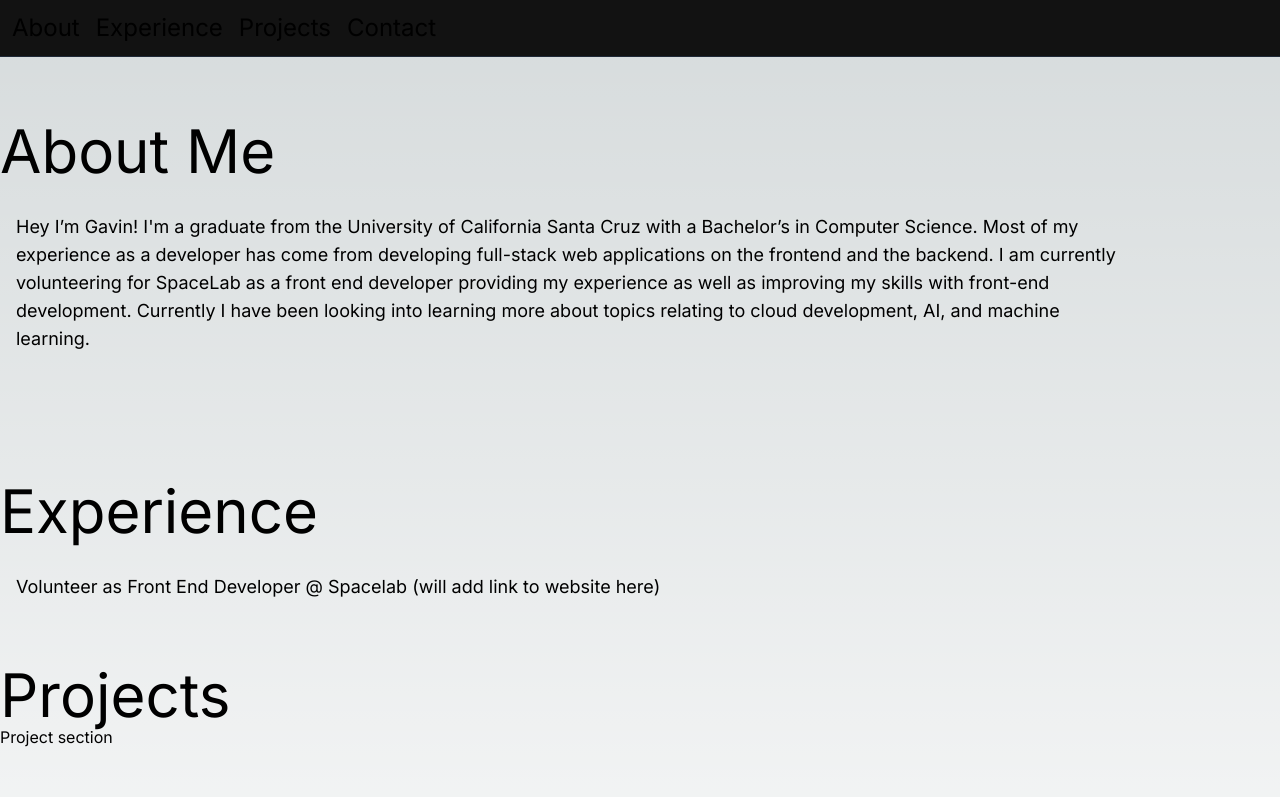
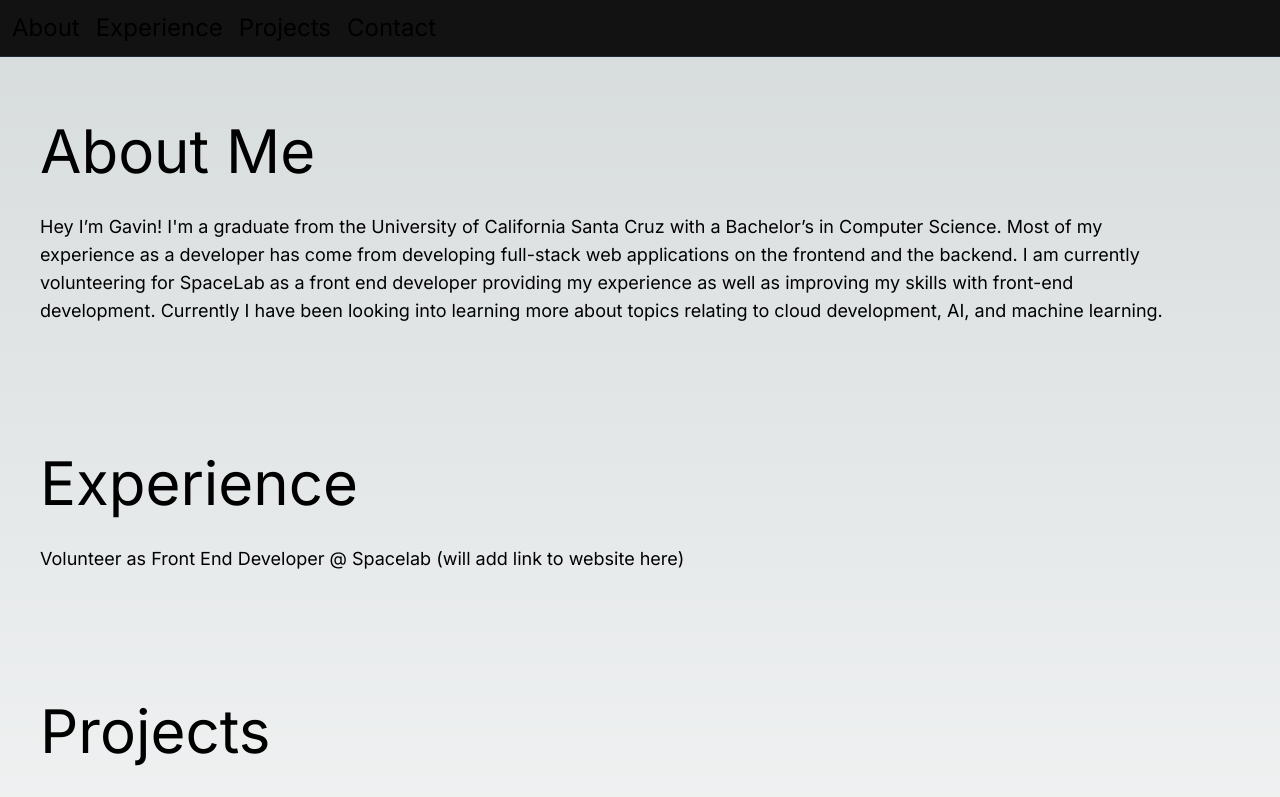
Before and after one commit to Gav1012/portfoliov2, a Next.js app: page / in a window 1280 px wide. Shown: the top 797 px of the page. Built offline with nearby package versions, Linux system fonts and the light colour scheme.

Commit message:
modified spacing between sections, makes text less cramped

```diff
--- a/src/app/components/about.tsx
+++ b/src/app/components/about.tsx
@@ -1,9 +1,8 @@
 export default function About() {
-    console.log("hello from about");
     return (
-        <section id="about" className="py-16">
+        <section id="about" className="py-16 px-10">
             <h1 className="text-6xl mb-8">About Me</h1>
-            <p className="text-lg max-w-6xl px-4 break-words">
+            <p className="text-lg max-w-6xl break-words">
                 Hey I’m Gavin! I'm a graduate from the University of California Santa Cruz with a Bachelor’s in Computer Science. Most of my experience
                 as a developer has come from developing full-stack web applications on the frontend and the backend. I am currently
                 volunteering for SpaceLab as a front end developer providing my experience as well as improving my skills with front-end development.
--- a/src/app/components/experience.tsx
+++ b/src/app/components/experience.tsx
@@ -1,8 +1,8 @@
 export default function Experience() {
     return (
-        <section id="experience" className="py-16">
+        <section id="experience" className="py-16 px-10">
             <h1 className="text-6xl mb-8">Experience</h1>
-            <p className="text-lg max-w-6xl px-4 break-words">
+            <p className="text-lg max-w-6xl break-words">
                 Volunteer as Front End Developer @ Spacelab (will add link to website here)
             </p>
         </section>
--- a/src/app/components/projects.tsx
+++ b/src/app/components/projects.tsx
@@ -1,8 +1,9 @@
 export default function Projects() {
-    console.log("hello from projects");
+    // need to create function to store all my featured projects then map it
+    // with individual cards
     return (
-        <section id="projects">
-            <h1 className="text-6xl">Projects</h1>
+        <section id="projects" className="py-16 px-10">
+            <h1 className="text-6xl mb-8">Projects</h1>
             <p>Project section</p>
         </section>
     )
```
